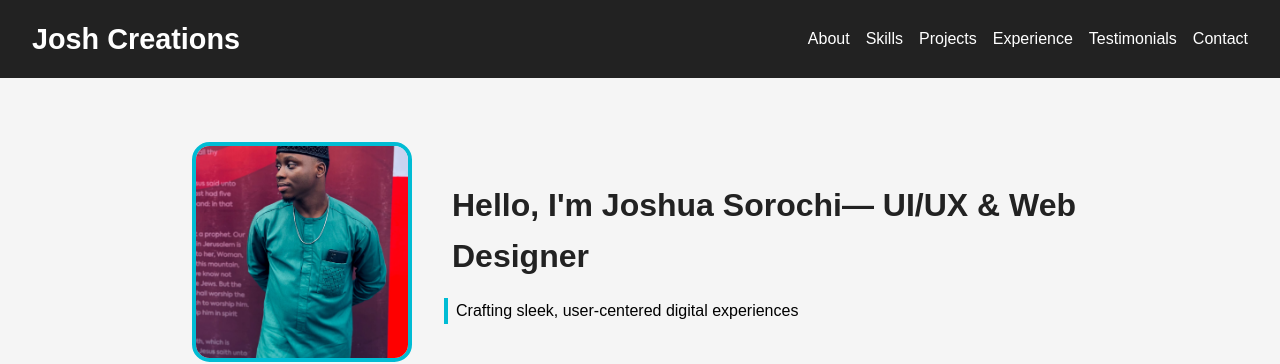
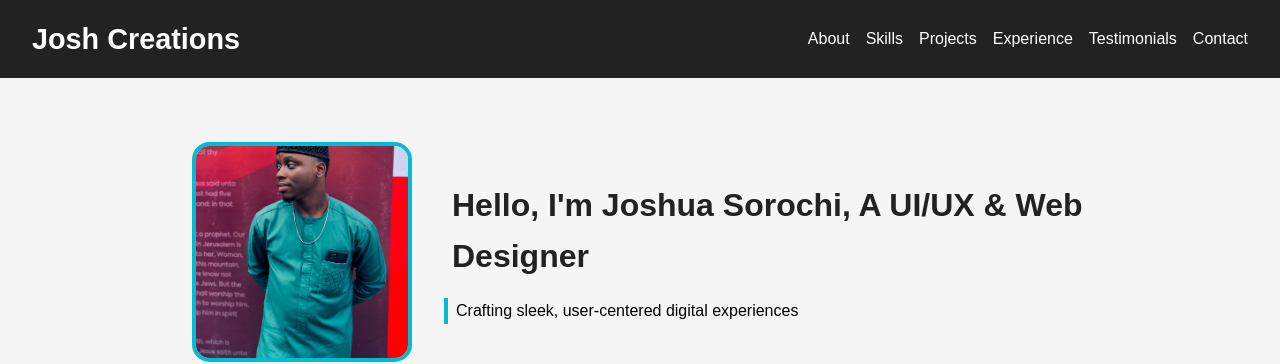
Before and after one commit to only1Mrjoshua/Portfolio, a plain HTML site: page index.html in a window 1280 px wide. Shown: the top 364 px of the page. Drawn offline with Linux system fonts and the light colour scheme.

```diff
--- a/index.html
+++ b/index.html
@@ -24,7 +24,7 @@
     <div class="hero-container">
       <img src="profile.jpg" alt="Josh Creations Photo" />
       <div class="hero-text">
-        <h2>Hello, I'm Joshua Sorochi— UI/UX & Web Designer</h2>
+        <h2>Hello, I'm Joshua Sorochi, A UI/UX & Web Designer</h2>
         <p>Crafting sleek, user-centered digital experiences</p>
       </div>
     </div>
```
